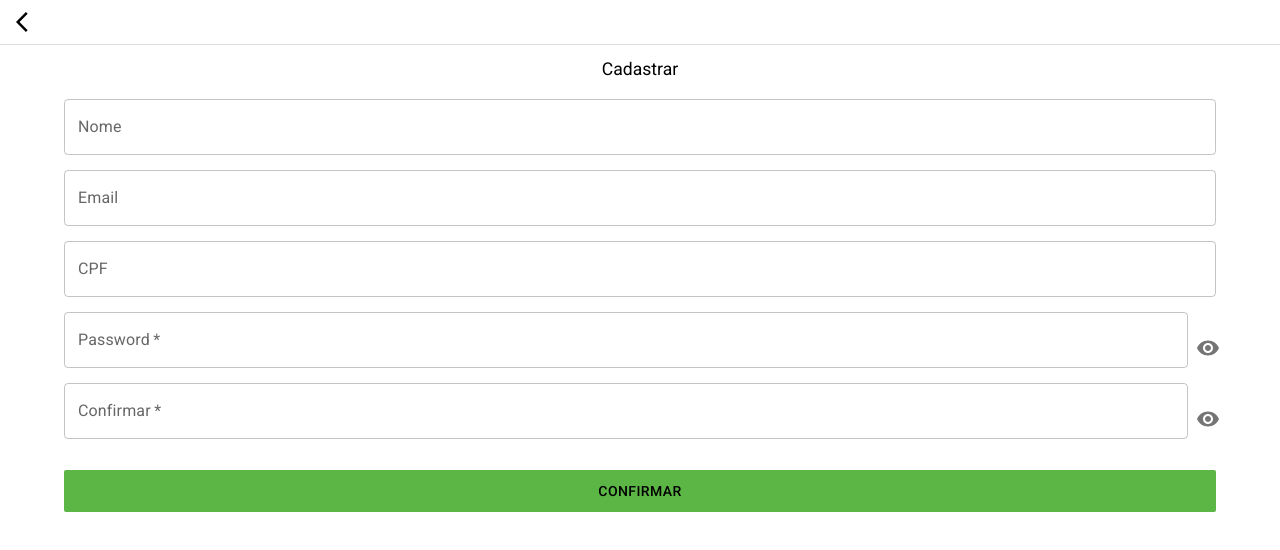
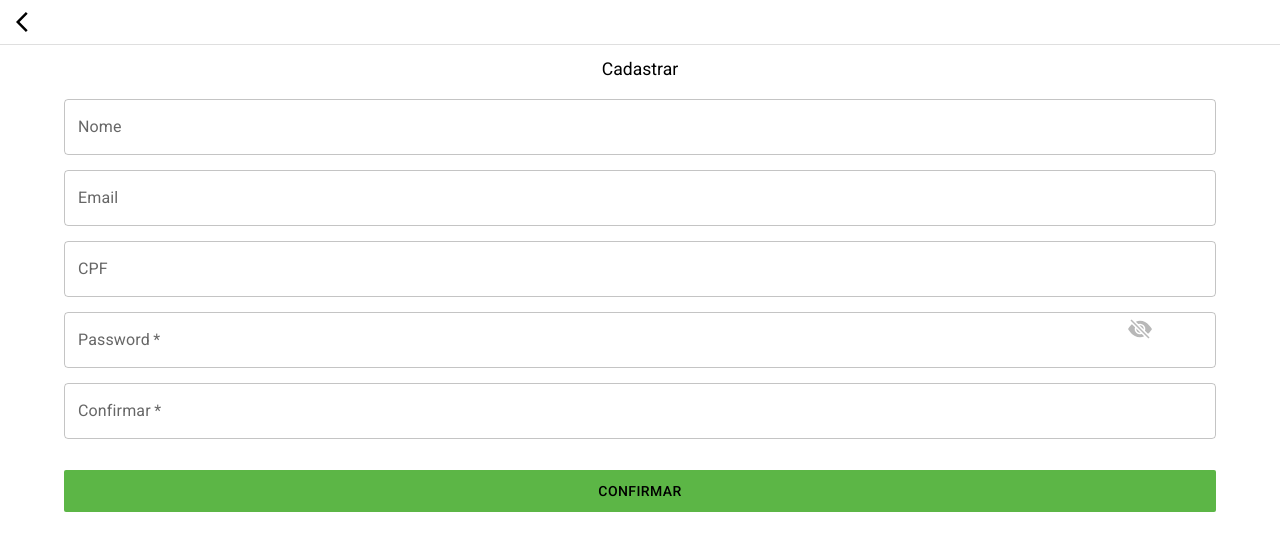
Before and after one commit to gabriel-suela/future-eats, a React (Vite) app: page /signUp in a window 1280 px wide. Shown: the top 550 px of the page. Built offline with nearby package versions, Linux system fonts and the light colour scheme.

Commit message:
show pass and hide pass

```diff
--- a/package.json
+++ b/package.json
@@ -18,6 +18,7 @@
     "axios": "^1.3.2",
     "react": "^18.2.0",
     "react-dom": "^18.2.0",
+    "react-icons": "^4.7.1",
     "react-router-dom": "^6.8.1",
     "styled-components": "^5.3.6"
   },
--- a/src/pages/LoginPage/LoginPage.jsx
+++ b/src/pages/LoginPage/LoginPage.jsx
@@ -15,13 +15,15 @@ import { goToFeed, goToSignUp } from "../../routes/coordinator";
 import { useForm } from "../../hooks/useForm";
 import Logo from "../../assets/Logo-Future.png";
 import logoLogin from "../../assets/logo-black.png";
+import {BsFillEyeSlashFill} from 'react-icons/bs'
+import {IoEyeSharp} from 'react-icons/all'
 
 const LoginPage = () => {
   const { form, onChange, clean } = useForm({
     email: "",
     password: "",
   });
-  const [showPassword, setShowPassword] = useState(true);
+  const [showPassword, setShowPassword] = useState(false);
   const [errEmail, setErrEmail] = useState("");
   const [errPass, setErrPass] = useState("");
   const [checkErrEmail, setCheckErrEmail] = useState(false);
@@ -33,6 +35,9 @@ const LoginPage = () => {
       setShowLogo(false);
     }, 2000);
   }, []);
+
+  const clickShowPassword = () => setShowPassword(!showPassword)
+
 
   const navigate = useNavigate();
 
@@ -93,6 +98,7 @@ const LoginPage = () => {
               required
             />
             <DivPassword>
+
               <InputMaterial
                 error={checkErrPass}
                 helperText={checkErrPass ? errPass : ""}
@@ -107,6 +113,10 @@ const LoginPage = () => {
                 inputProps={{ minlenght: 6 }}
                 required
               />
+              <button onClick={clickShowPassword} type="button">
+                        {showPassword ? <IoEyeSharp/> : <BsFillEyeSlashFill/>}
+                    </button>
+
             </DivPassword>
             <ButtonStyled type="submit">Entrar</ButtonStyled>
           </Form>
--- a/src/pages/LoginPage/styled.jsx
+++ b/src/pages/LoginPage/styled.jsx
@@ -59,7 +59,24 @@ export const ButtonStyled = styled(Button)`
 export const DivPassword = styled.div`
   display: flex;
   align-items: center;
-  justify-content: space-evenly;
+  width: 100%;
+  height: 100%;
+  button {
+    position: absolute;
+    box-sizing: border-box;
+    top: 30%;
+    right: 10%;
+    transform: translateY(-50%);
+    background-color: transparent;
+    border: 0;
+    svg {
+      width: 24px;
+      height: 24px;
+      margin: 5px 0 0 8px;
+      object-fit: contain;
+      color: var(--greyish);
+    }
+  }
 `;
 
 export const DivButton = styled.div`
--- a/src/pages/signUpPage/SignUpPage.jsx
+++ b/src/pages/signUpPage/SignUpPage.jsx
@@ -14,6 +14,8 @@ import { BASE_URL } from "../../constants/url";
 import { useNavigate } from "react-router-dom";
 import { goToSignUpAddress } from "../../routes/coordinator";
 import Header from "../../components/Header/Header";
+import { IoEyeSharp } from "react-icons/io5";
+import { BsFillEyeSlashFill } from "react-icons/bs";
 
 const SignUp = () => {
   const { form, onChange, clean } = useForm({
@@ -125,13 +127,10 @@ const SignUp = () => {
             }}
             required
           />
-          <IconButton
-            aria-label="toggle password visibility"
-            onClick={handleClickShowPassword}
-            edge="end"
-          >
-            {showPassword ? <VisibilityOff /> : <Visibility />}
-          </IconButton>
+            <button onClick={handleClickShowPassword} type="button">
+                        {showPassword ? <IoEyeSharp/> : <BsFillEyeSlashFill/>}
+                    </button>
+
         </DivPassword>
 
         <DivPassword>
@@ -149,14 +148,8 @@ const SignUp = () => {
               setConfirmPassword(e.target.value);
             }}
             required
-          ></InputMaterial>
-          <IconButton
-            aria-label="toggle password visibility"
-            onClick={handleClickShowConfirmedPassword}
-            edge="end"
-          >
-            {showConfirmedPassword ? <VisibilityOff /> : <Visibility />}
-          </IconButton>
+          />
+
         </DivPassword>
         <ButtonStyled type={"submit"}>Confirmar</ButtonStyled>
       </Form>
--- a/src/pages/signUpPage/styled.jsx
+++ b/src/pages/signUpPage/styled.jsx
@@ -43,5 +43,23 @@ export const ButtonStyled = styled(Button)`
 export const DivPassword = styled.div`
   display: flex;
   align-items: center;
-  justify-content: space-between;
+  width: 100%;
+  height: 100%;
+  button {
+    display: block;
+    position: absolute;
+    box-sizing: border-box;
+    top: 41%;
+    right: 10%;
+    transform: translateY(-50%);
+    background-color: transparent;
+    border: 0;
+    svg {
+      width: 24px;
+      height: 24px;
+      margin: 5px 0 0 8px;
+      object-fit: contain;
+      color: var(--greyish);
+    }
+  }
 `;
```
Also changed, not shown: 1 other file (tests, documents, lock files or other folders).
